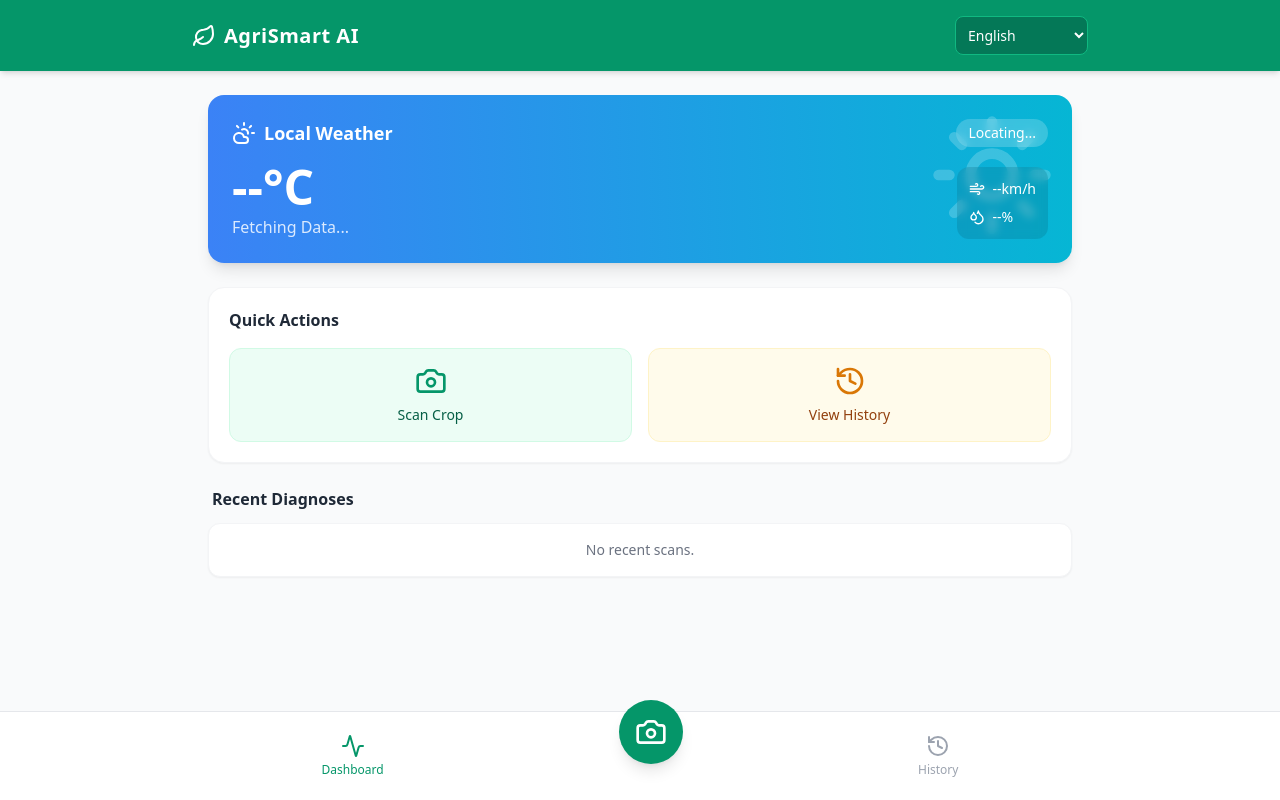
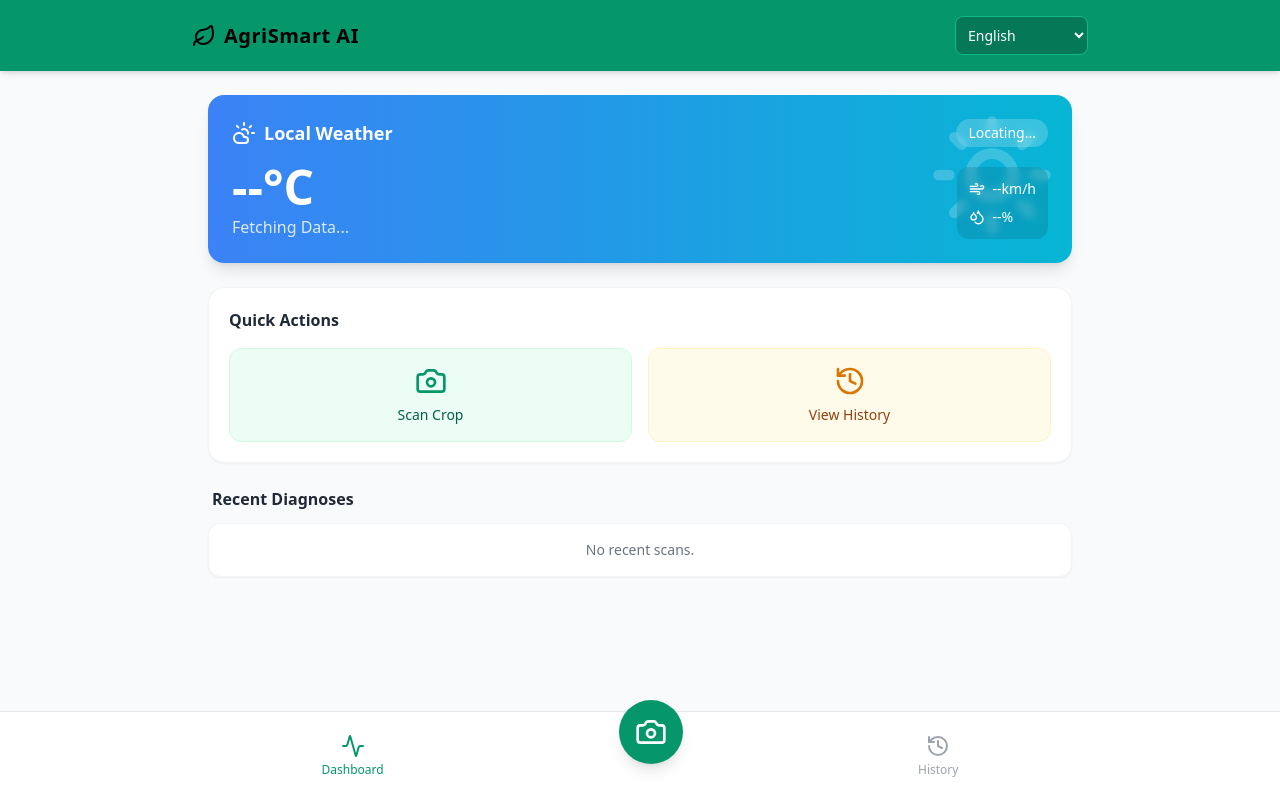
Before and after one commit to harshalbari05/AI-based-crop-advisory-system, a plain HTML site: page index.html in a window 1280 px wide. Drawn offline with nearby package versions, Linux system fonts and the light colour scheme.

Commit message:
Change header text color from white to black

```diff
--- a/index.html
+++ b/index.html
@@ -29,7 +29,7 @@
 <body class="bg-gray-50 font-sans selection:bg-emerald-200 min-h-screen text-gray-800">
 
     <!-- Header -->
-    <header class="bg-emerald-600 text-white p-4 sticky top-0 z-50 shadow-md">
+    <header class="bg-emerald-600 text-black p-4 sticky top-0 z-50 shadow-md">
         <div class="flex justify-between items-center max-w-4xl mx-auto">
             <div class="flex items-center space-x-2">
                 <i data-lucide="leaf" class="w-6 h-6"></i>
```
